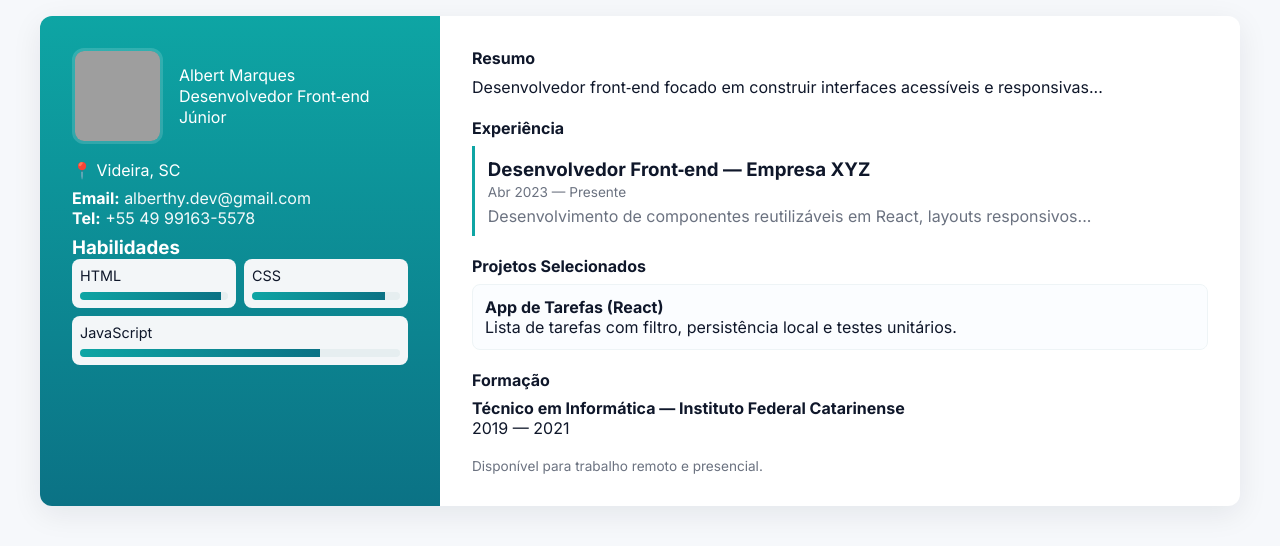
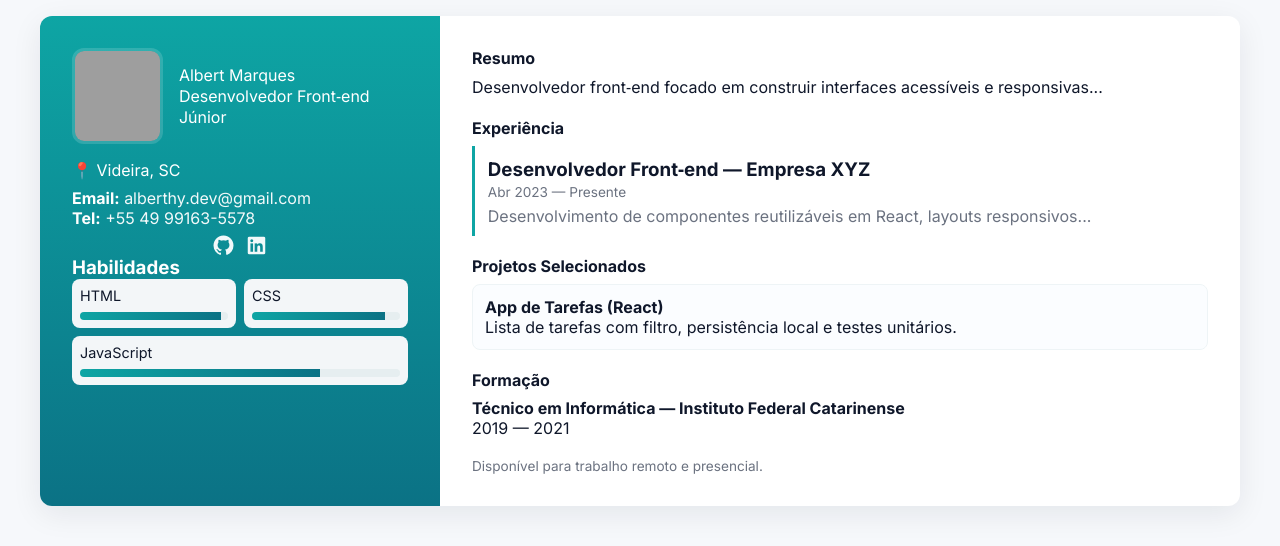
Before and after one commit to alberthydev/curriculo-atividade-web, a plain HTML site: page index.html in a window 1280 px wide. Drawn offline with Linux system fonts and the light colour scheme; grey boxes are pictures that could not be loaded.

Commit message:
github pages

```diff
--- a/index.html
+++ b/index.html
@@ -12,7 +12,7 @@
   <meta property="og:description"
     content="Currículo profissional de Estagiáro, com experiência, habilidades e projetos." />
   <meta property="og:type" content="website" />
-  <meta property="og:url" content="github pages" />
+  <meta property="og:url" content="https://alberthydev.github.io/curriculo-atividade-web/" />
   <meta property="og:image"
     content="https://avatars.githubusercontent.com/u/68515062?s=400&u=1e4cfa3c9f5cecdefddede63ab6a66c762612569&v=4" />
   <meta name="robots" content="index, follow" />
@@ -242,9 +242,9 @@
           <div><strong>Tel:</strong> <a href="tel:+5549991635578">+55 49 99163-5578</a></div>
           <div class="social">
             <a href="https://github.com/alberthydev" target="_blank" rel="noopener noreferrer"><i
-                class="alb alb-github"></i></a>
+                class="fab fa-github"></i></a>
             <a href="https://www.linkedin.com/in/albert-marques-1747b21a3/" target="_blank" rel="noopener noreferrer"><i
-                class="alb alb-linkedin"></i></a>
+                class="fab fa-linkedin"></i></a>
           </div>
         </div>
         <h3>Habilidades</h3>
```
Also changed, not shown: 1 other file.
